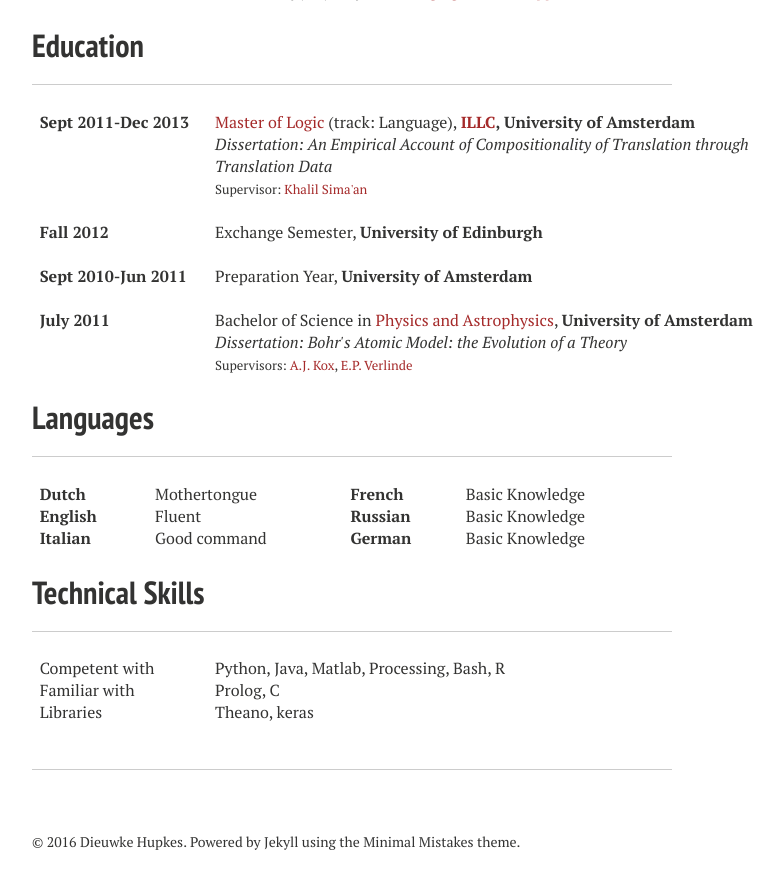
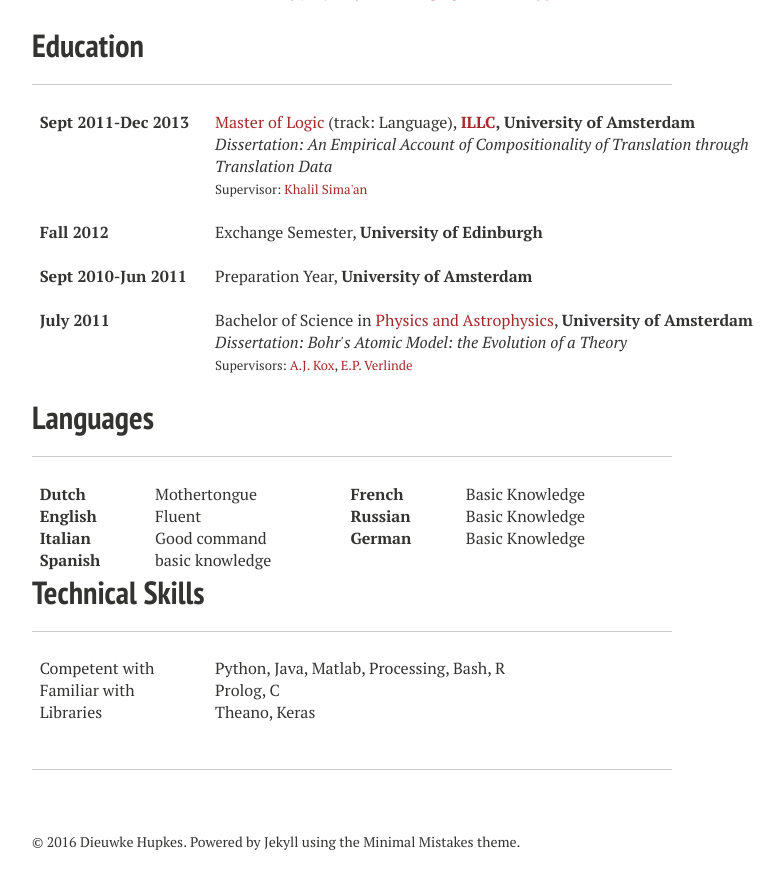
Before and after one commit to dieuwkehupkes/dieuwkehupkes.github.io, a Jekyll site: the page built from cv/index.md, in a window 1280 px wide and 900 px high, scrolled down 1649 px. Shown: the top 889 px of the window, without its empty margins (288-1071 px from the left). Built offline with Jekyll 4.4.1, drawn with Linux system fonts in a browser that asks for light colours; nearby versions of some CDN libraries.

Commit message:
add spanish to languages

```diff
--- a/cv/index.md
+++ b/cv/index.md
@@ -161,12 +161,14 @@ I have been teaching assistant in the following courses:
         Dutch
         <br> English
         <br> Italian
+        <br> Spanish
         </b>
     </div>
     <div class="level column">
         Mothertongue
         <br> Fluent
         <br> Good command
+        <br> basic knowledge
     </div>
     <div class="languages column">
         <b>
@@ -197,7 +199,7 @@ I have been teaching assistant in the following courses:
     <div class="description column">
         Python, Java, Matlab, Processing, Bash, R
         <br> Prolog, C
-        <br> Theano, keras
+        <br> Theano, Keras
         <br><br>
     </div>
 </div>
```
